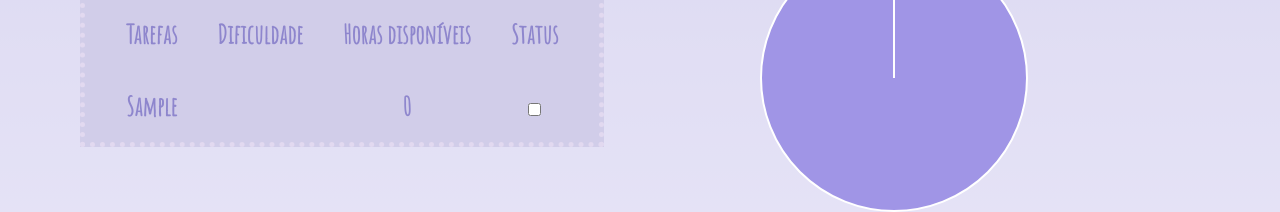
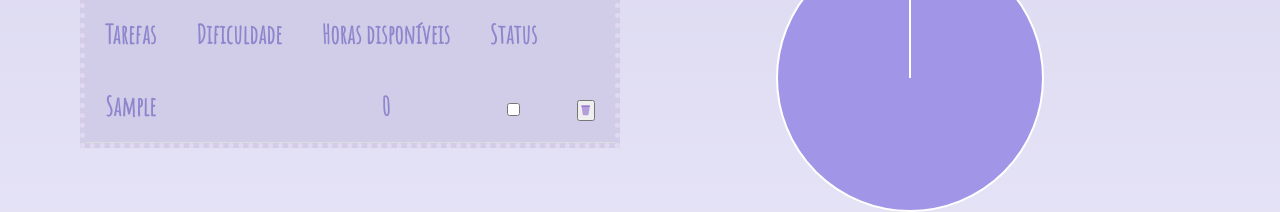
Before and after one commit to MIYATAKR4/Study-P.I-01, a React (Create React App) app: page / in a window 1280 px wide. Both pictures are taken after typing "Sample" into the empty fields and a click on the button "Adicionar". Shown: the part 401-613 px from the top of the page. Built offline with nearby package versions, Linux system fonts and the light colour scheme.

Commit message:
adição de funcionalidades e componentes
- esqueleto do cronograma pronto
- funcionalidade de excluir tarefas
- iniciando a implementação da integração com o backend através da biblioteca axios

```diff
--- a/package.json
+++ b/package.json
@@ -6,6 +6,7 @@
     "@testing-library/jest-dom": "^5.16.5",
     "@testing-library/react": "^13.4.0",
     "@testing-library/user-event": "^13.5.0",
+    "axios": "^1.4.0",
     "chart.js": "^4.3.0",
     "react": "^18.2.0",
     "react-dom": "^18.2.0",
--- a/src/App.css
+++ b/src/App.css
@@ -297,6 +297,11 @@ body {
 
 }
 
+.excluirTarefa {
+
+  color: transparent;
+
+}
 
 /*grafico*/
 .grafico {
@@ -308,13 +313,35 @@ body {
 
 /* cronograma */
 
-/* fundo
-.tarefas {
+/* fundo */
+.cronograma {
   background-color: #ffffffa1;
-  height: fit-content;
+  height: 300px;
   margin-right: 10px;
   text-align: center;
   padding: 100px;
 
 }
-*/
+
+/* tabela */
+
+.tabelacron {
+  display: flex;
+  justify-content: center;
+  align-items: center;
+  margin: 40px;
+  padding: auto;
+  background-color: #d1cde9;
+  border: 5px dotted #e2d9f0;
+}
+
+.tabelacron table {
+  list-style: none;
+  border-collapse: collapse;
+}
+
+.tabelacron th, td{
+  color:#8e86cd;
+  border-bottom: 1px solid #ddd;
+  padding: 20px;
+}
--- a/src/AppRoutes.jsx
+++ b/src/AppRoutes.jsx
@@ -9,7 +9,6 @@ import {
     BrowserRouter as Router,
     Route,
     Routes,
-    Navigate
 } from "react-router-dom";
 
 
--- a/src/Pages/Login/index.js
+++ b/src/Pages/Login/index.js
@@ -56,7 +56,7 @@ function LoginPage() {
                     />
                 </div>
 
-                <div className="actions">s
+                <div className="actions">
                     <button type="submit" onClick={handleLogin}>Entrar</button>
                 </div>
             </form>
--- a/src/components/AbaMenu.js
+++ b/src/components/AbaMenu.js
@@ -2,6 +2,7 @@ import React, { useState } from 'react';
 import { useNavigate } from 'react-router-dom';
 import ToDoList from './ToDoList';
 import { AiOutlineLogin } from 'react-icons/ai';
+import CronogramaPersonalizado from './Cronograma';
 
 function AbaMenu() {
   const [activeTab, setActiveTab] = useState('todolist');
@@ -50,7 +51,7 @@ function AbaMenu() {
       </nav>
 
       <div>
-      {activeTab === 'todolist' ? <ToDoList /> : 'cronograma aqui'}
+      {activeTab === 'todolist' ? <ToDoList /> : <CronogramaPersonalizado />}
       </div>
     </div>
   );
--- /dev/null
+++ b/src/components/Cronograma.js
@@ -0,0 +1,28 @@
+import React from "react";
+
+
+function CronogramaPersonalizado() {
+    return (
+
+        <div className="cronograma">
+            <div className="tabelacron">
+                <table>
+                    <thead>
+                        <tr>
+                            <th>Segunda-Feira</th>
+                            <th>Terça-Feira</th>
+                            <th>Quarta-Feira</th>
+                            <th>Quinta-Feira</th>
+                            <th>Sexta-Feira</th>
+                            <th>Sábado</th>
+                            <th>Domingo</th>
+                        </tr>
+                    </thead>
+                </table>
+            </div>
+        </div>
+    )
+
+};
+
+export default CronogramaPersonalizado
--- a/src/components/ToDoForm.js
+++ b/src/components/ToDoForm.js
@@ -1,6 +1,10 @@
 import React, { useState, useEffect, useRef, useCallback } from 'react';
 import { Chart, registerables  } from 'chart.js';
 import '../App.css';
+import { FcEmptyTrash } from "react-icons/fc";
+
+/* import axios from 'axios'; */
+
 
 /* INICIO GERENCIADOR DE TAREFAS */
 
@@ -25,10 +29,30 @@ function ToDoForm(props) {
     setHorasDisponiveis(event.target.value);
   };
 
+  const excluirTarefa = (index) => {
+    const newTarefas = [...tarefas];
+    newTarefas.splice(index, 1);
+    setTarefas(newTarefas);
+  };
+
   const toggle = (index) => {
     const newTarefas = [...tarefas];
     newTarefas[index].concluida = !newTarefas[index].concluida;
-    setTarefas(newTarefas);  }
+    setTarefas(newTarefas);
+  };
+
+    /* // endpoints
+    const tarefaId = tarefas[index]._id;
+    axios
+      .put(`/tasks/${tarefaId}`, { concluida: tarefas[index].concluida })
+      .then(() => {
+        setTarefas([...tarefas]);
+      })
+      .catch((error) => {
+        console.error(error);
+      });
+  */
+
 
   const inserirTarefa = (event) => {
     event.preventDefault();
@@ -43,7 +67,36 @@ function ToDoForm(props) {
     setDificuldade('');
     setHorasDisponiveis(0);
   };
+
+    /* // endpoints
+    axios
+      .post('/tasks', novaTarefa)
+      .then(() => {
+        setTarefas([...tarefas, novaTarefa]);
+        defineTarefa('');
+        setDificuldade('');
+        setHorasDisponiveis(0);
+        //exibe mensagem de sucesso p usuario
+        alert('Tarefa criada com sucesso :v');
+      })
+      .catch((error) => {
+        if (error.response) {
+          // erro de resposta do servidor = status diferente de 2xx
+          console.error(error.response.data);
+          console.error(error.response.status);
+        } else if (error.request) {
+          // erro de requisiçao = sem resposta do servidor
+          console.error(error.request);
+        } else {
+          // outros erros
+          console.error(error);
+        }
+        // exibe  mensagem de erro p usuario
+        alert('Erro ao criar a tarefa :/');
+      });*/
+
   /* FIM GERENCIADOR DE TAREFAS */
+
   /* INICIO GRÁFICO DE TAREFAS */
   const gerarGrafico = useCallback(() => {
     const tarefasCompletas = tarefas.filter(tarefa => tarefa.concluida).length ;
@@ -121,6 +174,7 @@ function ToDoForm(props) {
                   <input
                   className="hours"
                   type="number"
+                  title="Selecione as horas disponíveis para estudo nas setas"
                   value={horasDisponiveis}
                   onChange={selecionarHorasDisponiveis} />
 
@@ -147,8 +201,15 @@ function ToDoForm(props) {
                             <td>{tarefa.horasDisponiveis}</td>
                             <td>
                               <label className="custom-checkbox">
-                                <input type="checkbox" checked={tarefa.concluida} onChange={() => toggle(index)} />
+                                <input type="checkbox" checked={tarefa.concluida} onChange={() => toggle(index)} title="Marcar como concluída"/>
                               </label>
+                            </td>
+                            <td>
+                              <div className="excluirTarefa">
+                              <button onClick={() => excluirTarefa(index)} title="Excluir tarefa">
+                                <i><FcEmptyTrash  /> </i>
+                              </button>
+                              </div>
                             </td>
                           </tr>
                         ))
```
Also changed, not shown: 1 other file (tests, documents, lock files or other folders).
